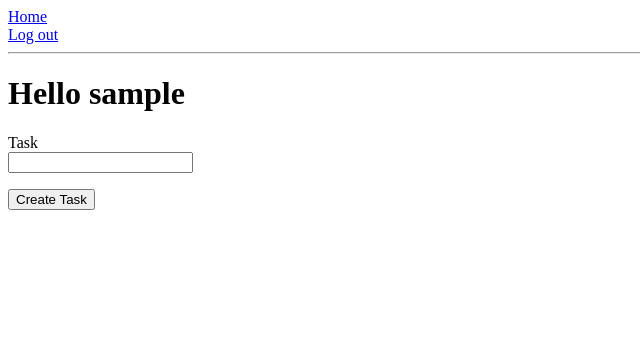
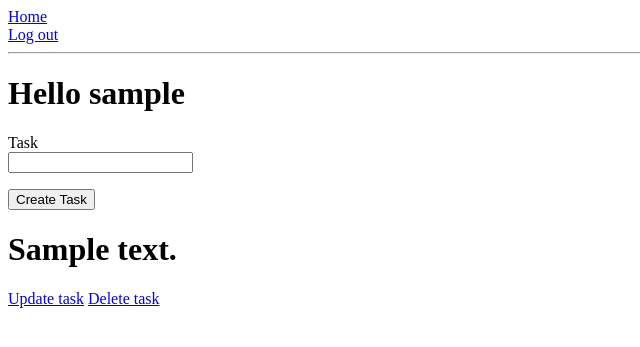
Before and after one commit to OyugoObonyo/TaskHero, a Flask app: page / in a window 1280 px wide. Shown: the top 347 px of the page, without its empty margins (0-640 px from the left). Run offline with Flask 2, Linux system fonts and the light colour scheme; a user stored in the database is signed in; tables that the repository leaves empty hold one stand-in row (values such as "Sample post").

Commit message:
Add update task and delete task links

```diff
--- a/app/templates/index.html
+++ b/app/templates/index.html
@@ -13,4 +13,9 @@
     </p>
     <p>{{ form.submit() }}</p>
     </form>
+    {% for task in tasks %}
+    <h1>{{ task.body }}</h1>
+    <a href="/update/{{task.id}}">Update task</a>
+    <a href="/delete/{{task.id}}">Delete task</a>
+    {% endfor %}
 {% endblock %}
```
